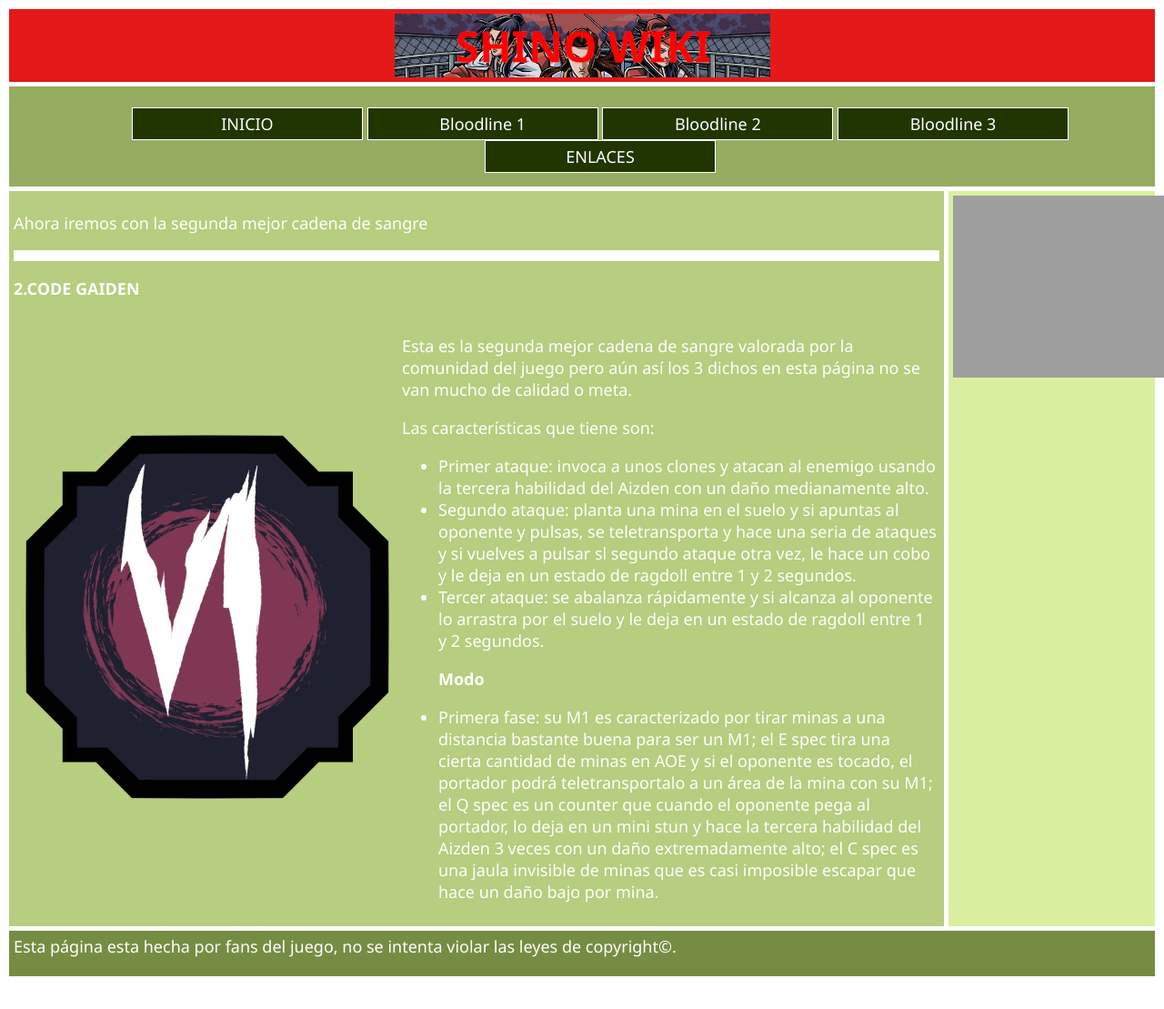
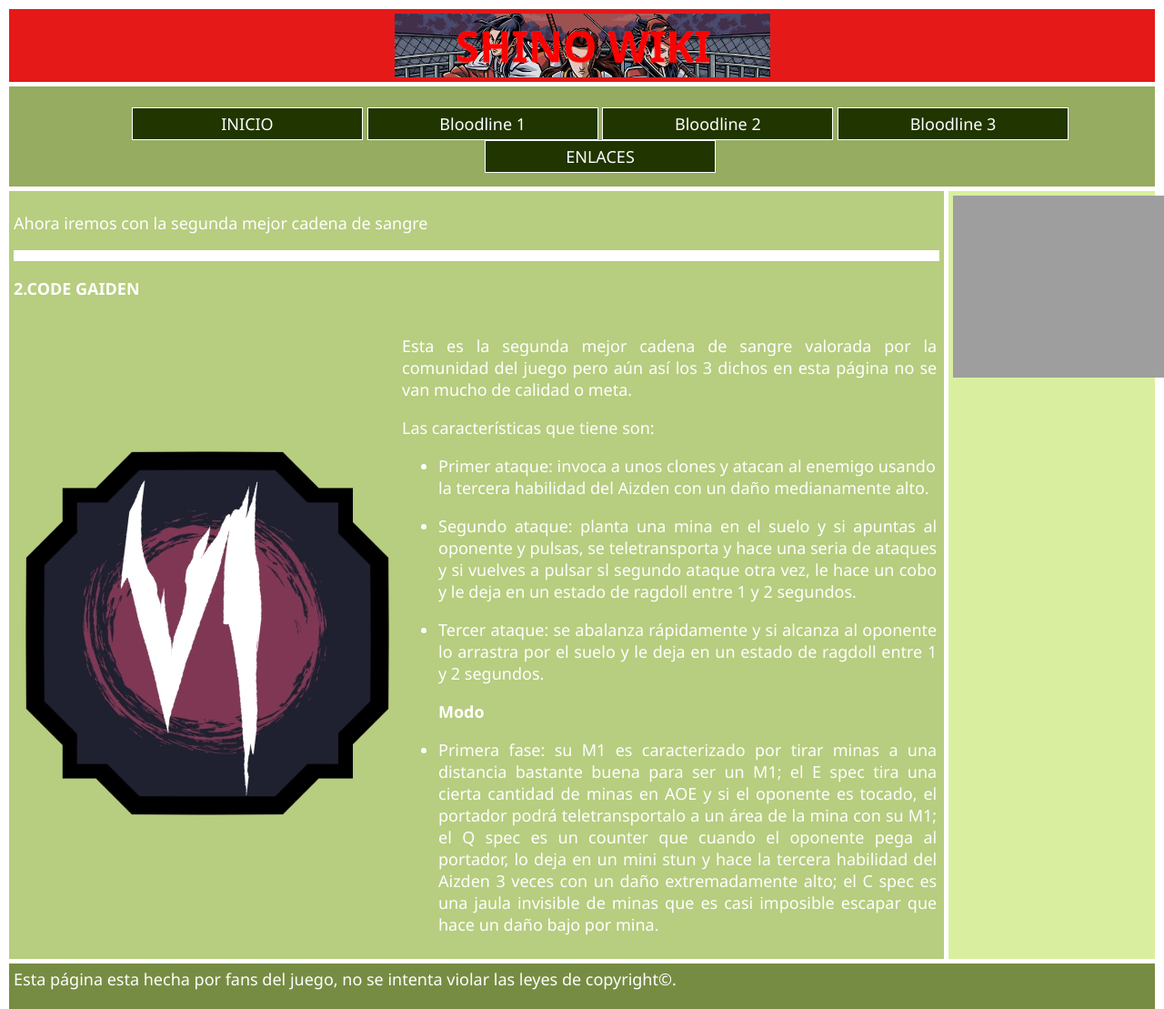
Before and after one commit to Osemola/Osemola.github.io, a plain HTML site: page index2.html in a window 1280 px wide. Shown: the top 1109 px of the page at 91% size. Before the commit the page ends 1073 px from the top, so only its background shows below. Drawn offline with Linux system fonts and the light colour scheme; grey boxes are pictures that could not be loaded.

Commit message:
Update index2.html

```diff
--- a/index2.html
+++ b/index2.html
@@ -32,14 +32,14 @@
     <table border="0" width="100%">
      <tr>
       <td><img src="Code_Gaiden.webp"></td>
-      <td><p>Esta es la segunda mejor cadena de sangre valorada por la comunidad del juego pero aún así los 3 dichos en esta página no se van mucho de calidad o meta.</p>
+      <td><p align="justify">Esta es la segunda mejor cadena de sangre valorada por la comunidad del juego pero aún así los 3 dichos en esta página no se van mucho de calidad o meta.</p>
        <p>Las características que tiene son:</p>
      <ul>
       <li>Primer ataque: invoca a unos clones y atacan al enemigo usando la tercera habilidad del Aizden con un daño medianamente alto.</li>
-      <li>Segundo ataque: planta una mina en el suelo y si apuntas al oponente y pulsas, se teletransporta y hace una seria de ataques y si vuelves a pulsar sl segundo ataque otra vez, le hace un cobo y le deja en un estado de ragdoll entre 1 y 2 segundos.</li>
-       <li>Tercer ataque: se abalanza rápidamente y si alcanza al oponente lo arrastra por el suelo y le deja en un estado de ragdoll entre 1 y 2 segundos.
+      <li><p align="justify">Segundo ataque: planta una mina en el suelo y si apuntas al oponente y pulsas, se teletransporta y hace una seria de ataques y si vuelves a pulsar sl segundo ataque otra vez, le hace un cobo y le deja en un estado de ragdoll entre 1 y 2 segundos.</p></li>
+       <li><p align="justify">Tercer ataque: se abalanza rápidamente y si alcanza al oponente lo arrastra por el suelo y le deja en un estado de ragdoll entre 1 y 2 segundos.</p></li>
       <p><b>Modo</b></p>
-       <li>Primera fase: su M1 es caracterizado por tirar minas a una distancia bastante buena para ser un M1; el E spec tira una cierta cantidad de minas en AOE y si el oponente es tocado, el portador podrá teletransportalo a un área de la mina con su M1; el Q spec es un counter que cuando el oponente pega al portador, lo deja en un mini stun y hace la tercera habilidad del Aizden 3 veces con un daño extremadamente alto; el C spec es una jaula invisible de minas que es casi imposible escapar que hace un daño bajo por mina.</li>
+       <li><p align="justify">Primera fase: su M1 es caracterizado por tirar minas a una distancia bastante buena para ser un M1; el E spec tira una cierta cantidad de minas en AOE y si el oponente es tocado, el portador podrá teletransportalo a un área de la mina con su M1; el Q spec es un counter que cuando el oponente pega al portador, lo deja en un mini stun y hace la tercera habilidad del Aizden 3 veces con un daño extremadamente alto; el C spec es una jaula invisible de minas que es casi imposible escapar que hace un daño bajo por mina.</p></li>
       </ul>
      </tr>
      </table>
```
